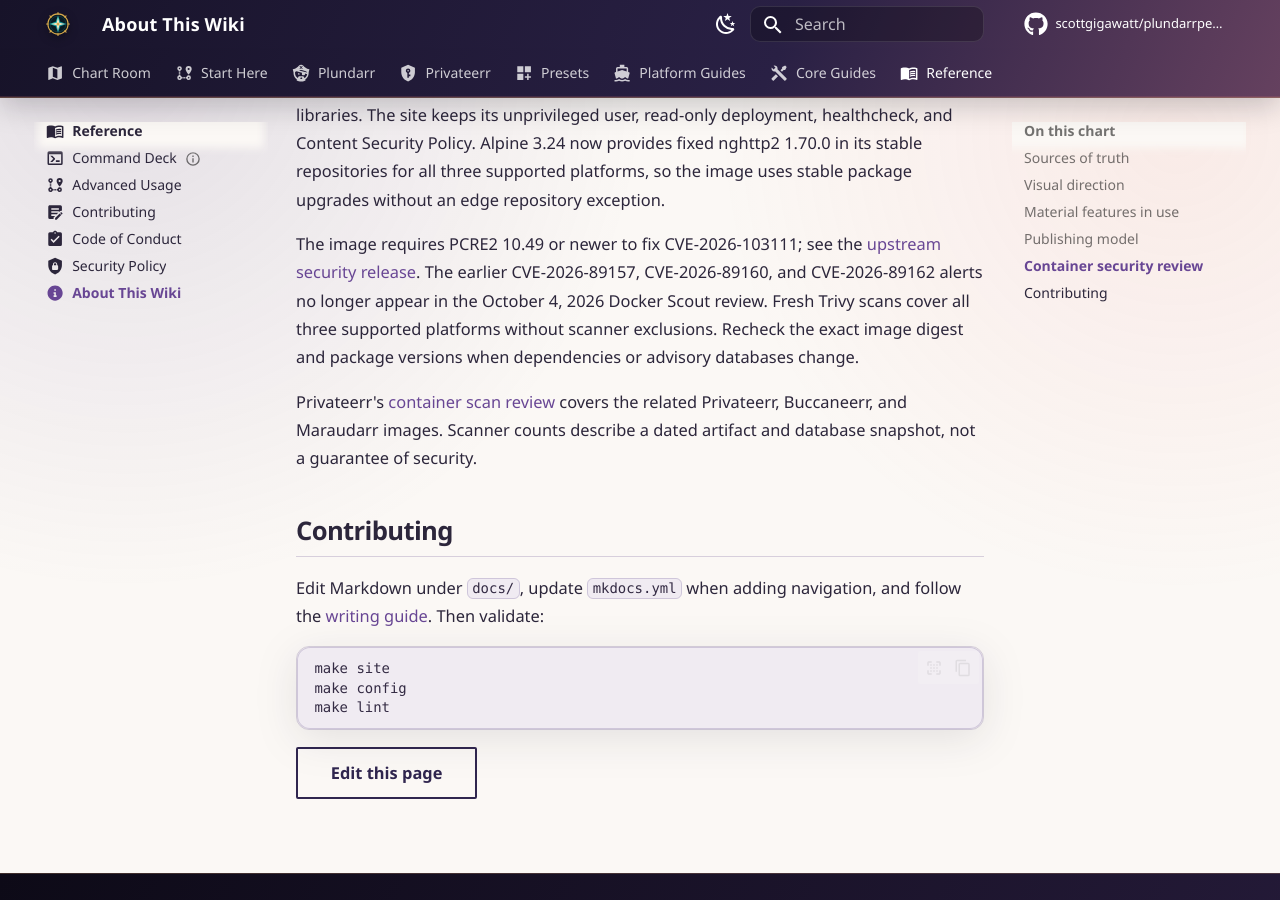
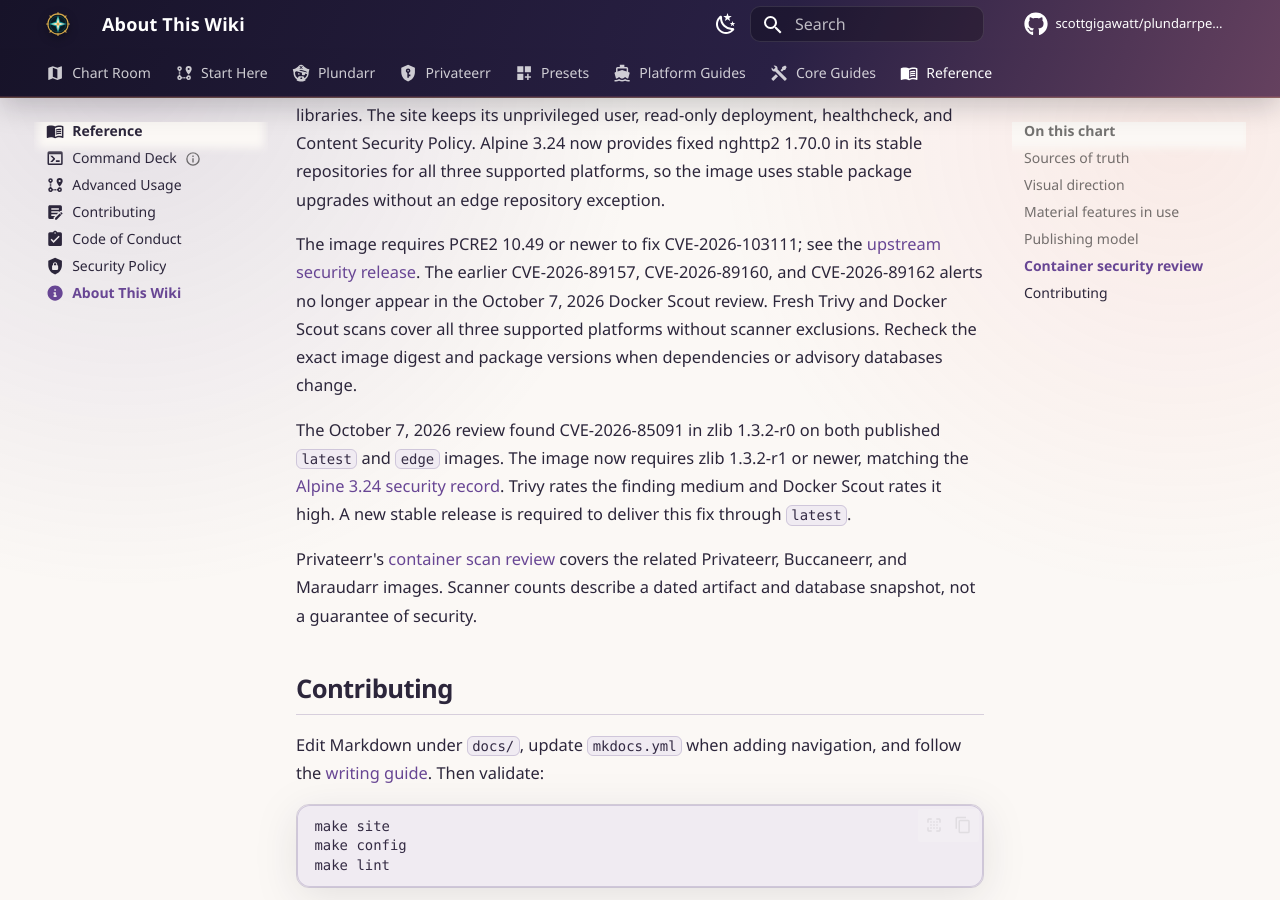
Before and after one commit to scottgigawatt/plundarrpedia, an MkDocs documentation site: the page built from docs/reference/about.md, in a window 1280 px wide and 900 px high, scrolled down 1793 px. Built offline with MkDocs 1.6.1 and Material for MkDocs 9.7.7, drawn with Linux system fonts in a browser that asks for light colours; comment, search, counter and statistics services are not loaded.

Commit message:
🛟 Zlib gets patched before the wiki inflates its ego (#44)

```diff
--- a/docs/reference/about.md
+++ b/docs/reference/about.md
@@ -51,7 +51,9 @@ The container workflow follows the sibling project conventions: multi-platform B
 
 The September 2026 runtime cleanup removes unused Nginx modules for XML transformation, JavaScript, image filtering, and geolocation, including their transitive libraries. The site keeps its unprivileged user, read-only deployment, healthcheck, and Content Security Policy. Alpine 3.24 now provides fixed nghttp2 1.70.0 in its stable repositories for all three supported platforms, so the image uses stable package upgrades without an edge repository exception.
 
-The image requires PCRE2 10.49 or newer to fix CVE-2026-103111; see the [upstream security release](https://github.com/PCRE2Project/pcre2/releases/tag/pcre2-10.49). The earlier CVE-2026-89157, CVE-2026-89160, and CVE-2026-89162 alerts no longer appear in the October 4, 2026 Docker Scout review. Fresh Trivy scans cover all three supported platforms without scanner exclusions. Recheck the exact image digest and package versions when dependencies or advisory databases change.
+The image requires PCRE2 10.49 or newer to fix CVE-2026-103111; see the [upstream security release](https://github.com/PCRE2Project/pcre2/releases/tag/pcre2-10.49). The earlier CVE-2026-89157, CVE-2026-89160, and CVE-2026-89162 alerts no longer appear in the October 7, 2026 Docker Scout review. Fresh Trivy and Docker Scout scans cover all three supported platforms without scanner exclusions. Recheck the exact image digest and package versions when dependencies or advisory databases change.
+
+The October 7, 2026 review found CVE-2026-85091 in zlib 1.3.2-r0 on both published `latest` and `edge` images. The image now requires zlib 1.3.2-r1 or newer, matching the [Alpine 3.24 security record](https://secdb.alpinelinux.org/v3.24/main.json). Trivy rates the finding medium and Docker Scout rates it high. A new stable release is required to deliver this fix through `latest`.
 
 Privateerr's [container scan review](https://scottgigawatt.github.io/privateerr/container-scan-review/) covers the related Privateerr, Buccaneerr, and Maraudarr images. Scanner counts describe a dated artifact and database snapshot, not a guarantee of security.
 
```
Also changed, not shown: 1 other file.
